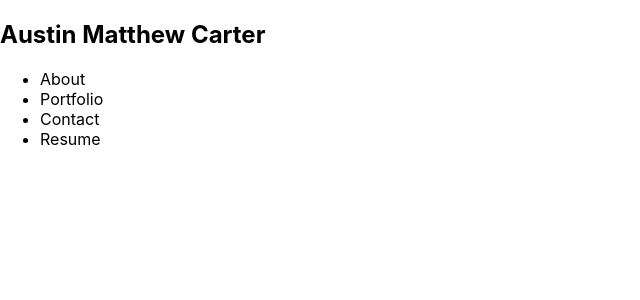
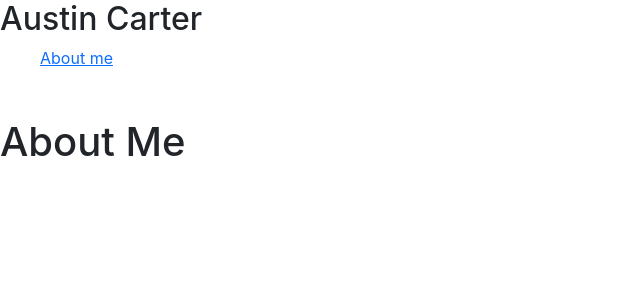
Before and after one commit to auscarter17/auscarter-react-portfolio, a React (Create React App) app: page / in a window 1280 px wide. Shown: the top 300 px of the page, without its empty margins (0-640 px from the left). Built offline with nearby package versions, Linux system fonts and the light colour scheme.

Commit message:
rebuilding nav

```diff
--- a/public/index.html
+++ b/public/index.html
@@ -3,6 +3,7 @@
   <head>
     <meta charset="utf-8" />
     <link rel="icon" href="%PUBLIC_URL%/favicon.ico" />
+    <link rel="stylesheet" href="https://cdn.jsdelivr.net/npm/bootstrap@5.1.3/dist/css/bootstrap.min.css" integrity="sha384-1BmE4kWBq78iYhFldvKuhfTAU6auU8tT94WrHftjDbrCEXSU1oBoqyl2QvZ6jIW3" crossorigin="anonymous">
     <meta name="viewport" content="width=device-width, initial-scale=1" />
     <meta name="theme-color" content="#000000" />
     <meta
@@ -29,6 +30,8 @@
   <body>
     <noscript>You need to enable JavaScript to run this app.</noscript>
     <div id="root"></div>
+    <script src="https://cdn.jsdelivr.net/npm/bootstrap@5.1.3/dist/js/bootstrap.bundle.min.js" integrity="sha384-ka7Sk0Gln4gmtz2MlQnikT1wXgYsOg+OMhuP+IlRH9sENBO0LRn5q+8nbTov4+1p" crossorigin="anonymous"></script>
+
     <!--
       This HTML file is a template.
       If you open it directly in the browser, you will see an empty page.
--- a/src/App.js
+++ b/src/App.js
@@ -1,13 +1,20 @@
-import React from 'react';
+import React, { useState } from 'react';
 import './App.css';
-import Header from './components/Header';
+import Nav from './components/Nav'
+import About from './components/About'
+import Portfolio from './components/Portfolio';
+import Contact from './components/Contact';
+import Resume from './components/Resume';
 
 function App() {
-  return (
+  return(
     <div>
-      <Header></Header>
+      <Nav></Nav>
+      <main>
+        <About></About>
+      </main>
     </div>
-  );
+  )
 }
 
 export default App;
--- /dev/null
+++ b/src/components/About/index.js
@@ -0,0 +1,11 @@
+import React from 'react';
+
+function About() {
+  return (
+    <section className="my-5">
+      <h1 id="about">About Me</h1>
+    </section>
+  )
+}
+
+export default About;
--- /dev/null
+++ b/src/components/Contact/index.js
@@ -0,0 +1,11 @@
+import React from 'react';
+
+function Contact() {
+  return (
+    <div>
+      <p>Contact Me</p>
+    </div>
+  )
+}
+
+export default Contact;
--- a/src/components/Header.js
+++ /dev/null
@@ -1,18 +0,0 @@
-import React from 'react';
-
-function Header() {
-  return (
-    <header>
-      <h2>Austin Matthew Carter</h2>
-
-      <ul>
-        <li>About</li>
-        <li>Portfolio</li>
-        <li>Contact</li>
-        <li>Resume</li>
-      </ul>
-    </header>
-  )
-}
-
-export default Header;
--- /dev/null
+++ b/src/components/Nav/index.js
@@ -0,0 +1,22 @@
+import React from 'react';
+
+function Nav(props) {
+  return (
+    <header>
+      <h2>
+        <span>Austin Carter</span>
+      </h2>
+      <nav>
+        <ul className="flex-row">
+          <li className="mx-2">
+            <a href="#about">
+              About me
+            </a>
+          </li>
+        </ul>
+      </nav>
+    </header>
+  );
+}
+
+export default Nav;
--- /dev/null
+++ b/src/components/Portfolio/index.js
@@ -0,0 +1,12 @@
+import React from 'react';
+
+function Portfolio() {
+  return(
+    <div>
+      <p>Fork that Orc</p>
+      <p>Foxy</p>
+    </div>
+  )
+}
+
+export default Portfolio;
--- /dev/null
+++ b/src/components/Resume/index.js
@@ -0,0 +1,11 @@
+import React from "react";
+
+function Resume() {
+  return (
+    <div>
+      Here is my resume.
+    </div>
+  )
+}
+
+export default Resume;
--- a/src/index.css
+++ b/src/index.css
@@ -11,3 +11,7 @@ code {
   font-family: source-code-pro, Menlo, Monaco, Consolas, 'Courier New',
     monospace;
 }
+
+ul {
+  list-style: none;
+}
```
